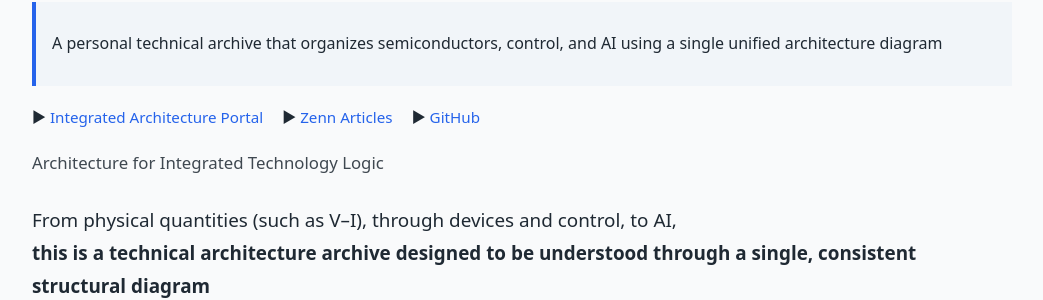
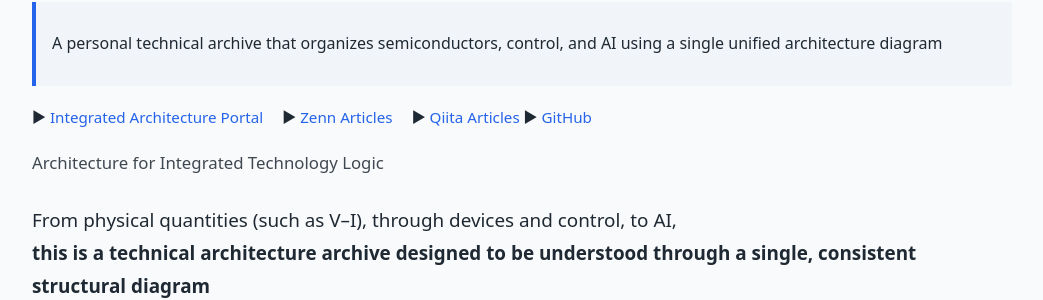
Before and after one commit to Samizo-AITL/Samizo-AITL.github.io, a Jekyll site: the page built from en/index.md, in a window 1280 px wide and 900 px high. Shown: the part 147-447 px from the top of the window, without its empty margins (118-1161 px from the left). Built offline with Jekyll 4.4.1, drawn with Linux system fonts in a browser that asks for light colours.

Commit message:
Update index.md

```diff
--- a/en/index.md
+++ b/en/index.md
@@ -10,6 +10,7 @@ description: A personal technical archive organizing semiconductors, control (PI
 <div style="margin:1.2em 0; font-size:0.95em;">
   ▶ <a href="/portal/en/">Integrated Architecture Portal</a>
   ▶ <a href="/zenn-articles/en/">Zenn Articles</a>
+  ▶ <a href="/qiita-articles/en/">Qiita Articles</a>
   ▶ <a href="https://github.com/Samizo-AITL">GitHub</a>
 </div>
 
```
